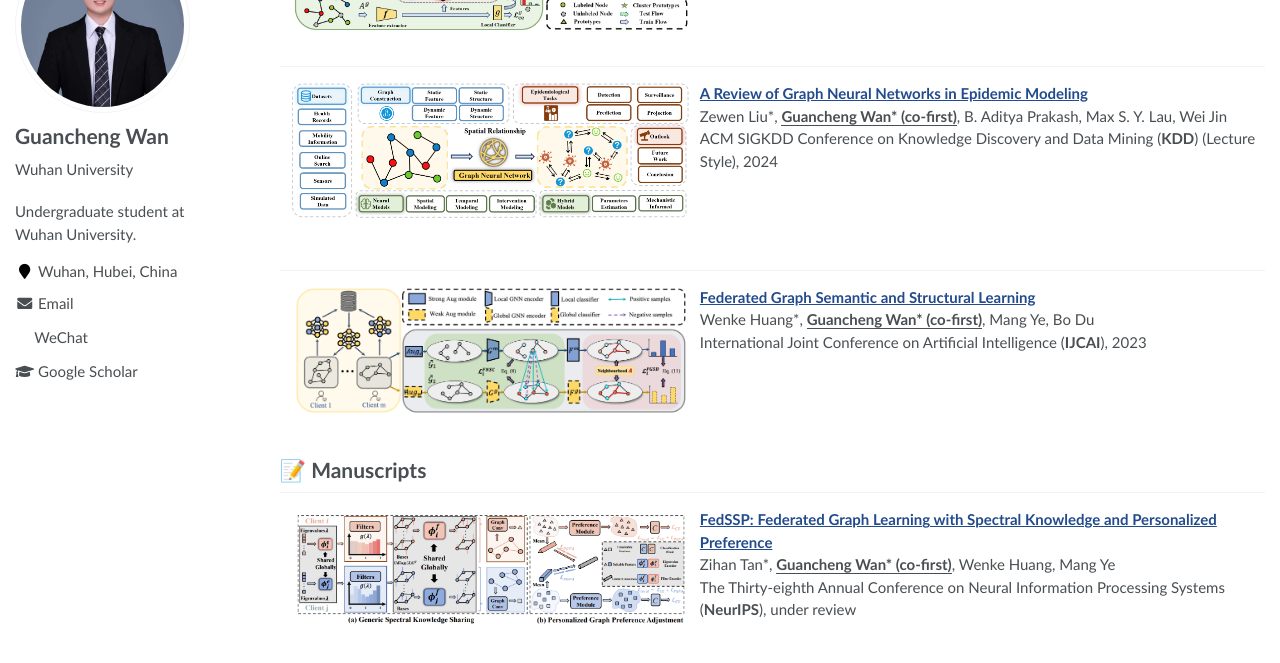
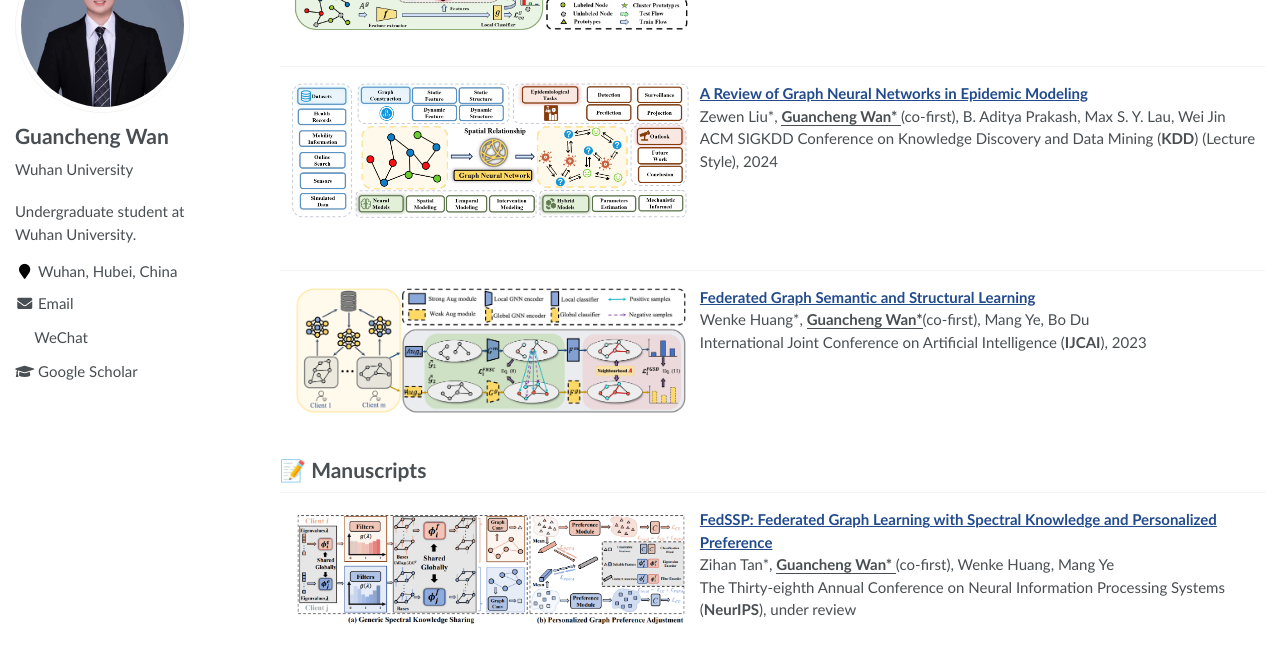
Before and after one commit to SuHui03/guanchengWan.github.io, a Jekyll site: the page built from _pages/about.md, in a window 1280 px wide and 900 px high, scrolled down 975 px. Shown: the part 153-816 px from the top of the window. Built offline with Jekyll 4.4.1, drawn with Linux system fonts in a browser that asks for light colours; formulas are drawn with MathJax 3.

```diff
--- a/_pages/about.md
+++ b/_pages/about.md
@@ -105,7 +105,7 @@ hspace="10" wspace="20" src="../images/S3GCL_ICML24.png">
 hspace="10" wspace="20" src="../images/episurvey.png">
 </dt>
   <dd><a href="https://arxiv.org/abs/2403.19852"><strong>A Review of Graph Neural Networks in Epidemic Modeling</strong></a></dd>
-<dd>Zewen Liu*, <strong><u>Guancheng Wan* (co-first)</u></strong>, B. Aditya Prakash, Max S. Y. Lau, Wei Jin</dd>
+<dd>Zewen Liu*, <strong><u>Guancheng Wan* </u></strong>(co-first), B. Aditya Prakash, Max S. Y. Lau, Wei Jin</dd>
     <dd>ACM SIGKDD Conference on Knowledge Discovery and Data Mining (<strong>KDD</strong>) (Lecture Style), 2024</dd>
 </dl>
 
@@ -119,7 +119,7 @@ hspace="10" wspace="20" src="../images/episurvey.png">
   <dt><img align="left" width="400"
 hspace="10"   wspace="20" src="../images/fgssl.png"></dt>
   <dd><a href="https://marswhu.github.io/publications/files/FGSSL.pdf"><strong>Federated Graph Semantic and Structural Learning</strong></a></dd>
-  <dd>Wenke Huang*, <strong><u>Guancheng Wan* (co-first)</u></strong>, Mang Ye, Bo Du</dd>
+  <dd>Wenke Huang*, <strong><u>Guancheng Wan*</u></strong>(co-first), Mang Ye, Bo Du</dd>
   <dd> International Joint Conference on Artificial Intelligence (<strong>IJCAI</strong>), 2023  </dd>
   <!-- <dd>
     <a href="https://marswhu.github.io/publications/files/FGSSL.pdf">[Paper]</a>
@@ -145,7 +145,7 @@ hspace="10"   wspace="20" src="../images/fgssl.png"></dt>
 hspace="10" wspace="20" src="../images/FedSSP.png">
 </dt>
   <dd><a href=""><strong>FedSSP: Federated Graph Learning with Spectral Knowledge and Personalized Preference</strong></a></dd>
-<dd>Zihan Tan*, <strong><u>Guancheng Wan* (co-first)</u></strong>, Wenke Huang, Mang Ye</dd>
+<dd>Zihan Tan*, <strong><u>Guancheng Wan* </u></strong>(co-first), Wenke Huang, Mang Ye</dd>
 <dd>The Thirty-eighth Annual Conference on Neural Information Processing Systems (<strong>NeurIPS</strong>), under review</dd>
 </dl>
 
```
